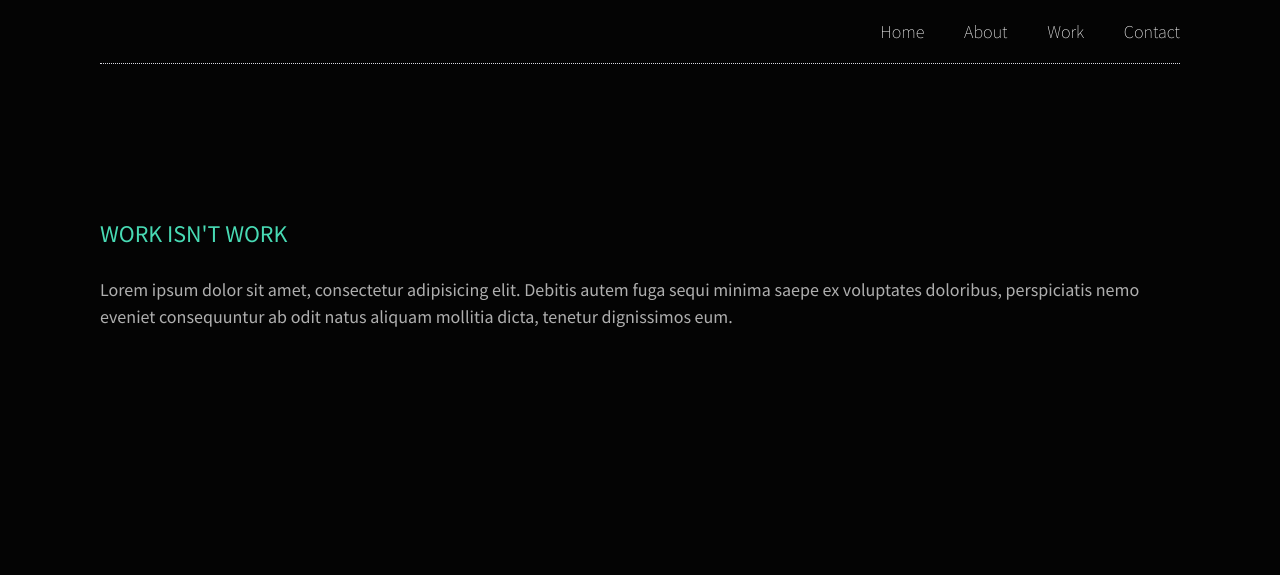
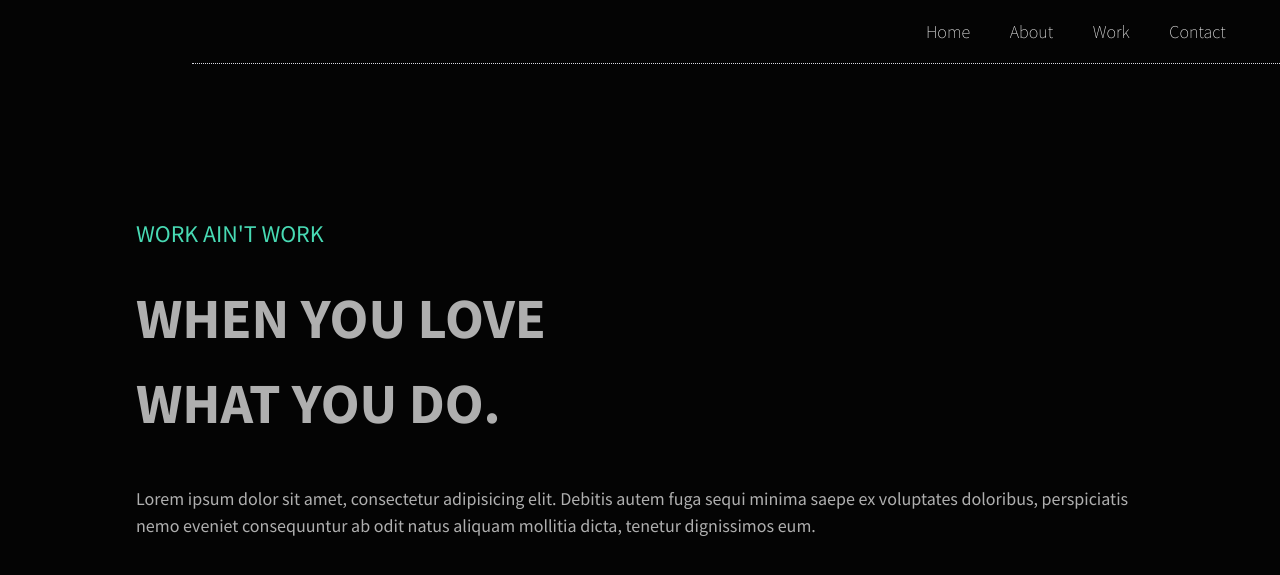
Before and after one commit to techtolentino/digital-card, a Jekyll site: the page built from work.md, in a window 1280 px wide. Shown: the top 575 px of the page. Built offline with Jekyll 4.4.1, drawn with Linux system fonts in a browser that asks for light colours.

Commit message:
page spacing consistency

```diff
--- a/_includes/header.html
+++ b/_includes/header.html
@@ -1,9 +1,9 @@
 <header>
     <div class="container container--NAV">
         <ul class="nav">
-            <li class="nav--item"><a class="nav--link" href="">Home</a></li>
-            <li class="nav--item"><a class="nav--link" href="">About</a></li>
-            <li class="nav--item"><a class="nav--link" href="">Work</a></li>
+            <li class="nav--item"><a class="nav--link" href="/">Home</a></li>
+            <li class="nav--item"><a class="nav--link" href="/about">About</a></li>
+            <li class="nav--item"><a class="nav--link" href="/work">Work</a></li>
             <li class="nav--item"><a class="nav--link" href="">Contact</a></li>
         </ul>
     </div>
--- a/_sass/_config.scss
+++ b/_sass/_config.scss
@@ -18,6 +18,6 @@
 
 // Width of the content area
 $extra-large-screen: 80em;
-$large-screen: 60em;
+$large-screen: 56em;
 $medium-screen: 48em;
 $small-screen: 30em;
--- a/_sass/_container.scss
+++ b/_sass/_container.scss
@@ -13,6 +13,5 @@
 
     &--NAV {
         height: 3.5em;
-        border-bottom: 1px dotted $gray-color;
     }
 }
--- a/_sass/_home.scss
+++ b/_sass/_home.scss
@@ -61,6 +61,7 @@
             background-size: cover;
             background-blend-mode: multiply;
             background-color: darken($text-color, 10%);
+            padding: 0;
         }
 
     }
--- a/_sass/_navigation.scss
+++ b/_sass/_navigation.scss
@@ -1,6 +1,9 @@
 header {
     position: fixed;
+    max-width: 85%;
     width: 100%;
+    right: 0;
+    border-bottom: 1px dotted $gray-color;
 }
 
 .nav {
@@ -24,7 +27,7 @@
 
         &:hover {
             border-bottom: 3px solid $cool-color;
-            padding-bottom: 1em;
+            padding-bottom: 1.1em;
             color: $cool-color;
         }
     }
--- a/work.md
+++ b/work.md
@@ -1,7 +1,7 @@
 ---
 layout: page
-title: work isn't work
+title: work ain't work
 subtitle: when you love what you do
 ---
-
+<h1 class="home--subtitle text--bold">when you love<br> what you do.</h1>
 Lorem ipsum dolor sit amet, consectetur adipisicing elit. Debitis autem fuga sequi minima saepe ex voluptates doloribus, perspiciatis nemo eveniet consequuntur ab odit natus aliquam mollitia dicta, tenetur dignissimos eum.
```
